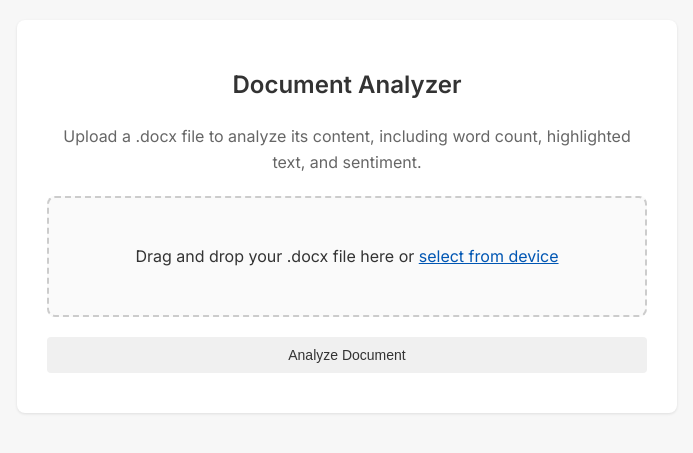
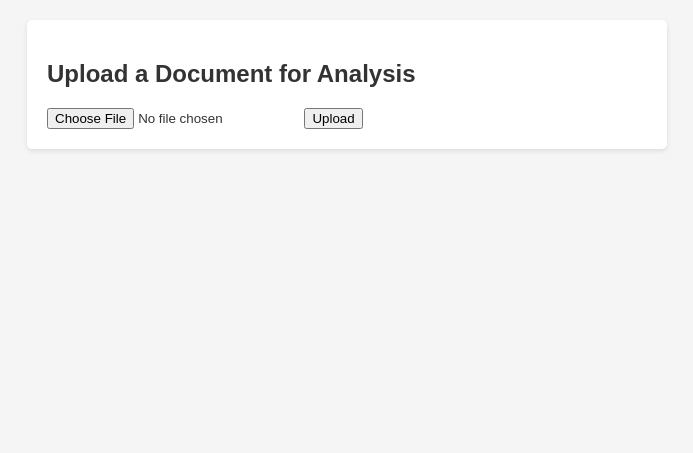
Before and after one commit to Abhighyan/counthighlightedwords, a Flask app: page / in a window 1280 px wide. Shown: the top 453 px of the page, without its empty margins (293-986 px from the left). Run offline with Flask 2, Linux system fonts and the light colour scheme.

Commit message:
Update upload.html

```diff
--- a/templates/upload.html
+++ b/templates/upload.html
@@ -3,240 +3,83 @@
 <head>
     <meta charset="UTF-8">
     <meta name="viewport" content="width=device-width, initial-scale=1.0">
-    <title>Document Analyzer</title>
-    <link href="https://fonts.googleapis.com/css2?family=Inter:wght@400;500;600&display=swap" rel="stylesheet">
+    <title>Document Analysis</title>
+    <link rel="stylesheet" href="styles.css">
     <style>
         body {
-            font-family: 'Inter', sans-serif;
-            background-color: #f7f7f7;
+            font-family: Arial, sans-serif;
+            background-color: #f5f5f5;
             color: #333;
+            padding: 20px;
             margin: 0;
-            padding: 20px;
-            line-height: 1.6;
         }
         .container {
             max-width: 600px;
             margin: auto;
-            padding: 30px;
-            background: #ffffff;
-            border-radius: 8px;
-            box-shadow: 0 1px 3px rgba(0,0,0,0.1);
+            background: white;
+            padding: 20px;
+            border-radius: 5px;
+            box-shadow: 0 2px 5px rgba(0,0,0,0.1);
         }
-        h1 {
-            font-size: 24px;
-            font-weight: 600;
-            margin-bottom: 20px;
-            text-align: center;
-            color: #333;
+        h3 {
+            margin-top: 0;
         }
-        .description {
-            text-align: center;
-            color: #666;
-            margin-bottom: 20px;
-        }
-        .drop-area {
-            border: 2px dashed #ccc;
-            border-radius: 8px;
-            padding: 30px;
-            text-align: center;
-            transition: all 0.3s ease;
-            cursor: pointer;
-            margin-bottom: 20px;
-            background-color: #fafafa;
-        }
-        .drop-area:hover, .drop-area.dragover {
-            background-color: #f0f0f0;
-            border-color: #999;
-        }
-        .file-upload-text {
-            color: #0056b3;
-            text-decoration: underline;
-        }
-        .submit-button {
-            background-color: #f0f0f0;
-            color: #333;
-            border: none;
-            border-radius: 4px;
-            padding: 10px 16px;
-            font-size: 14px;
-            font-weight: 500;
-            cursor: pointer;
-            transition: background-color 0.3s ease;
-            width: 100%;
-            margin-bottom: 10px;
-        }
-        .submit-button:hover {
-            background-color: #e0e0e0;
-        }
-        #progress-container {
-            margin-top: 20px;
-            background-color: #f0f0f0;
-            border-radius: 4px;
-            overflow: hidden;
-            display: none;
-        }
-        .progress-bar {
-            width: 0;
-            height: 4px;
-            background-color: #0056b3;
-            transition: width 0.4s ease-in-out;
+        .success-message, .error-message {
+            padding: 15px;
+            border-radius: 5px;
+            margin-bottom: 15px;
         }
         .success-message {
-            background-color: #e8f5e9;
-            padding: 15px;
-            border-radius: 4px;
-            margin-top: 20px;
-            border-left: 4px solid #4caf50;
-            animation: fadeIn 0.5s ease-out;
+            background-color: #d4edda;
+            color: #155724;
         }
         .error-message {
-            background-color: #ffebee;
-            color: #c62828;
-            padding: 15px;
-            border-radius: 4px;
-            margin-top: 20px;
-            border-left: 4px solid #ef5350;
-            animation: fadeIn 0.5s ease-out;
+            background-color: #f8d7da;
+            color: #721c24;
         }
-        .sentiment-info {
-            margin-top: 20px;
-            background-color: #f9f9f9;
-            padding: 15px;
-            border-radius: 4px;
+        .polarity-bar, .subjectivity-bar {
+            height: 20px;
+            border-radius: 5px;
+            margin-top: 5px;
+        }
+        .hidden {
             display: none;
-            animation: fadeIn 0.5s ease-out;
-        }
-        .sentiment-info h3 {
-            font-size: 16px;
-            font-weight: 600;
-            color: #333;
-            margin-top: 0;
-        }
-        .sentiment-info p {
-            margin: 10px 0;
-            color: #666;
-        }
-        @keyframes fadeIn {
-            from { opacity: 0; }
-            to { opacity: 1; }
         }
     </style>
 </head>
 <body>
     <div class="container">
-        <h1>Document Analyzer</h1>
-        <p class="description">Upload a .docx file to analyze its content, including word count, highlighted text, and sentiment.</p>
-
-        <div id="drop-area" class="drop-area">
-            <input type="file" id="file-input" name="file" accept=".docx" style="display: none;">
-            <p>Drag and drop your .docx file here or <span class="file-upload-text">select from device</span></p>
-        </div>
-
-        <button id="analyze-button" class="submit-button" disabled>Analyze Document</button>
-
-        <div id="progress-container">
-            <div id="progress-bar" class="progress-bar"></div>
-        </div>
-
-        <div id="result-container"></div>
-
-        <div id="sentiment-info" class="sentiment-info">
-            <h3>Understanding Sentiment Analysis</h3>
-            <p><strong>Polarity:</strong> Measures the overall emotion of the text, ranging from -1 (very negative) to 1 (very positive).</p>
-            <p><strong>Subjectivity:</strong> Indicates how subjective or opinionated the text is, ranging from 0 (very objective) to 1 (very subjective).</p>
-        </div>
+        <h2>Upload a Document for Analysis</h2>
+        <form id="upload-form" enctype="multipart/form-data">
+            <input type="file" name="file" accept=".docx" required>
+            <button type="submit">Upload</button>
+        </form>
+        <div id="result-container" class="hidden"></div>
     </div>
 
     <script>
-        const dropArea = document.getElementById('drop-area');
-        const fileInput = document.getElementById('file-input');
-        const analyzeButton = document.getElementById('analyze-button');
-        const progressContainer = document.getElementById('progress-container');
-        const progressBar = document.getElementById('progress-bar');
+        const uploadForm = document.getElementById('upload-form');
         const resultContainer = document.getElementById('result-container');
-        const sentimentInfo = document.getElementById('sentiment-info');
 
-        ['dragenter', 'dragover', 'dragleave', 'drop'].forEach(eventName => {
-            dropArea.addEventListener(eventName, preventDefaults, false);
-        });
+        uploadForm.addEventListener('submit', async (event) => {
+            event.preventDefault();
+            const formData = new FormData(uploadForm);
 
-        function preventDefaults(e) {
-            e.preventDefault();
-            e.stopPropagation();
-        }
-
-        ['dragenter', 'dragover'].forEach(eventName => {
-            dropArea.addEventListener(eventName, highlight, false);
-        });
-
-        ['dragleave', 'drop'].forEach(eventName => {
-            dropArea.addEventListener(eventName, unhighlight, false);
-        });
-
-        function highlight() {
-            dropArea.classList.add('dragover');
-        }
-
-        function unhighlight() {
-            dropArea.classList.remove('dragover');
-        }
-
-        dropArea.addEventListener('drop', handleDrop, false);
-
-        function handleDrop(e) {
-            const dt = e.dataTransfer;
-            const files = dt.files;
-            handleFiles(files);
-        }
-
-        fileInput.addEventListener('change', function() {
-            handleFiles(this.files);
-        });
-
-        dropArea.addEventListener('click', () => fileInput.click());
-
-        function handleFiles(files) {
-            if (files.length > 0 && files[0].name.endsWith('.docx')) {
-                analyzeButton.disabled = false;
-                analyzeButton.textContent = `Analyze ${files[0].name}`;
-            } else {
-                showMessage('Please select a valid .docx file.', 'error');
-            }
-        }
-
-        analyzeButton.addEventListener('click', uploadAndAnalyze);
-
-        function uploadAndAnalyze() {
-            const file = fileInput.files[0];
-            if (!file) {
-                showMessage('Please select a file first.', 'error');
-                return;
-            }
-
-            const formData = new FormData();
-            formData.append('file', file);
-
-            progressContainer.style.display = 'block';
-            progressBar.style.width = '0%';
-
-            fetch('/upload', {
+            try {
+                const response = await fetch('/upload', {
                     method: 'POST',
                     body: formData
-            })
-            .then(response => response.json())
-            .then(data => {
-                progressContainer.style.display = 'none';
+                });
+                const data = await response.json();
                 if (data.status === 'success') {
                     showResults(data);
                 } else {
                     showMessage(data.message, 'error');
                 }
-            })
-            .catch(error => {
-                progressContainer.style.display = 'none';
-                showMessage('An error occurred during the upload.', 'error');
+            } catch (error) {
+                showMessage('An error occurred while uploading the file.', 'error');
+            }
         });
-        }
 
         function showResults(data) {
             resultContainer.innerHTML = `
@@ -246,39 +89,36 @@ function showResults(data) {
                     <p>Highlighted words: ${data.highlighted_word_count} (${data.highlighted_word_percentage.toFixed(2)}%)</p>
                     <div>
                         <p>Sentiment Polarity:</p>
-                <div class="sentiment-bar ${getPolarityClass(data.polarity)}" style="width: ${Math.abs(data.polarity) * 100}%;"></div>
+                        <div class="polarity-bar" style="background-color: ${getPolarityColor(data.polarity)}; width: ${Math.abs(data.polarity) * 100}%;"></div>
+                        <span>${data.polarity.toFixed(2)}</span>
                     </div>
                     <div>
                         <p>Subjectivity:</p>
-                <div class="sentiment-bar ${getSubjectivityClass(data.subjectivity)}" style="width: ${data.subjectivity * 100}%;"></div>
+                        <div class="subjectivity-bar" style="background-color: ${getSubjectivityColor(data.subjectivity)}; width: ${Math.abs(data.subjectivity) * 100}%;"></div>
+                        <span>${data.subjectivity.toFixed(2)}</span>
                     </div>
                     <h4>Highlight Colors:</h4>
                     ${data.color_percentage_details}
                 </div>
             `;
-    sentimentInfo.style.display = 'block';
-}
-
-function getPolarityClass(polarity) {
-    if (polarity > 0.5) return "polarity-positive";
-    if (polarity > 0) return "polarity-positive";
-    if (polarity < -0.5) return "polarity-negative";
-    if (polarity < 0) return "polarity-negative";
-    return "polarity-neutral";
-}
-
-function getSubjectivityClass(subjectivity) {
-    if (subjectivity > 0.75) return "subjectivity-high";
-    if (subjectivity > 0.5) return "subjectivity-medium";
-    if (subjectivity > 0.25) return "subjectivity-low";
-    return "subjectivity-very-low";
+            resultContainer.classList.remove('hidden');
         }
 
         function showMessage(message, type) {
             resultContainer.innerHTML = `<div class="${type}-message">${message}</div>`;
-    sentimentInfo.style.display = 'none';
+            resultContainer.classList.remove('hidden');
         }
 
+        function getPolarityColor(polarity) {
+            if (polarity > 0) return "lightgreen"; // Positive
+            if (polarity < 0) return "lightcoral"; // Negative
+            return "grey"; // Neutral
+        }
+
+        function getSubjectivityColor(subjectivity) {
+            if (subjectivity > 0.5) return "lightyellow"; // More subjective
+            return "lightblue"; // More objective
+        }
     </script>
 </body>
 </html>
```
Lines whose indentation alone changed are shown as unchanged.
